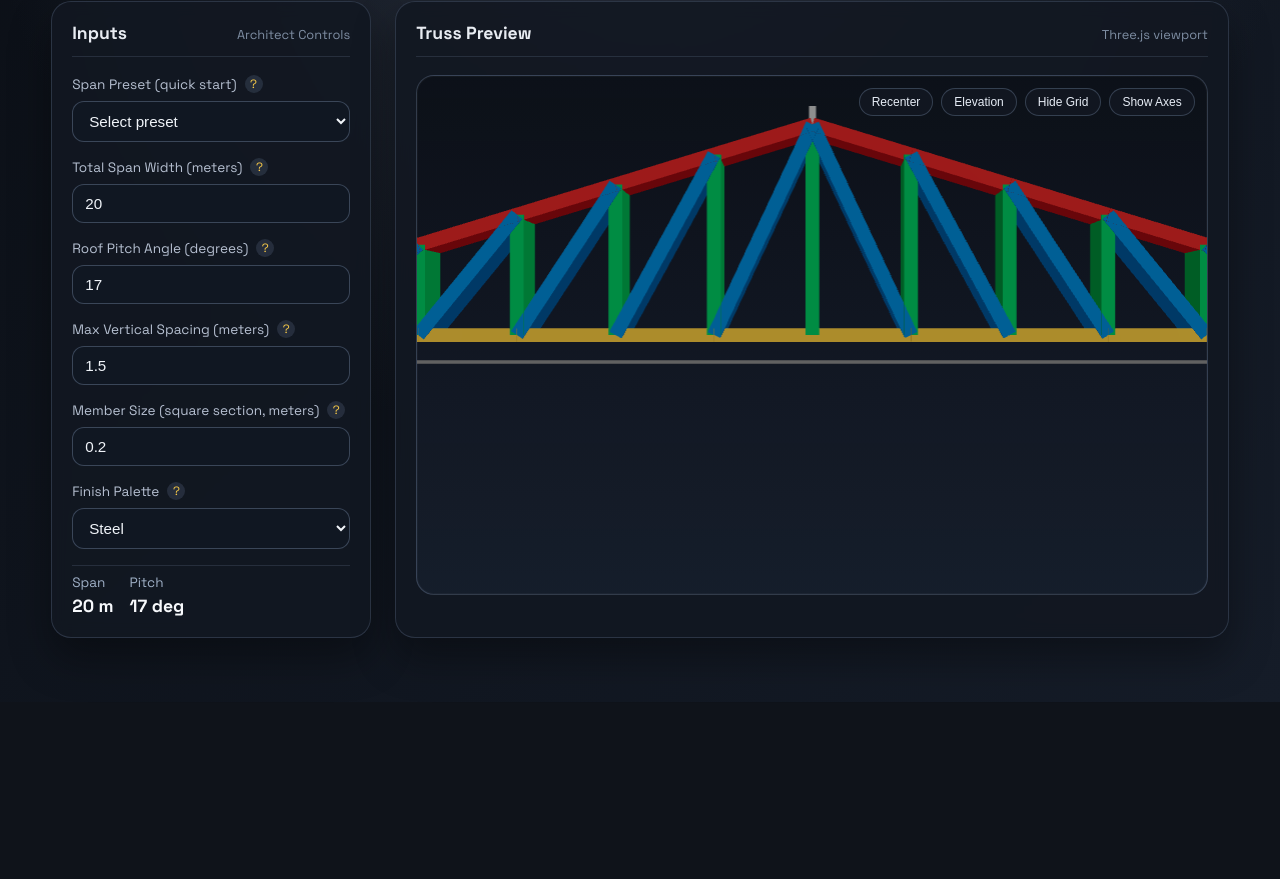
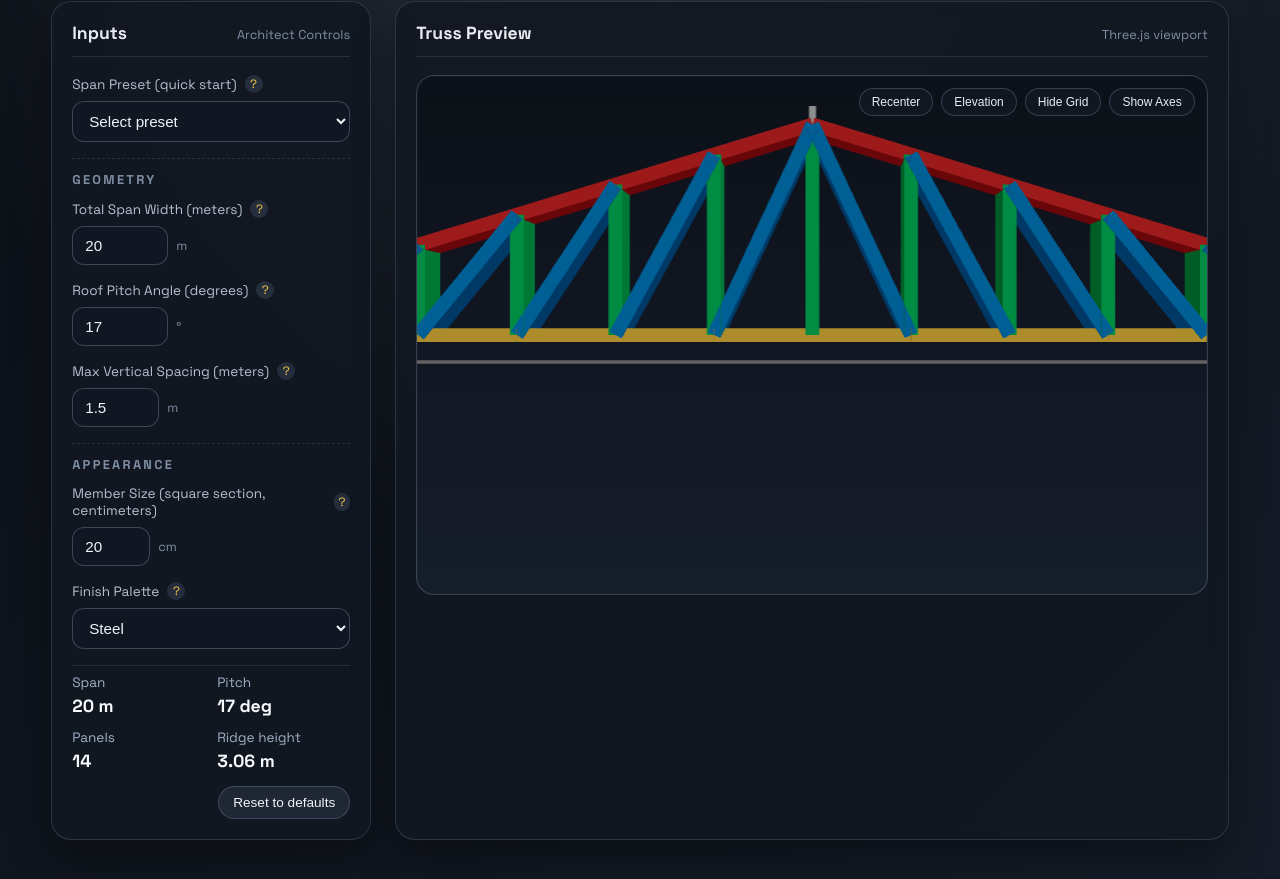
Before and after one commit to alp-kurt/roof-simulation-threejs, a React (Create React App) app: page / in a window 1280 px wide. Shown: the part 201-1080 px from the top of the page. Before the commit the page ends 903 px from the top, so only its background shows below. Built offline with nearby package versions, Linux system fonts and the light colour scheme; a web font is replaced by a local one.

Commit message:
improve input panel for better ux

```diff
--- a/src/App.css
+++ b/src/App.css
@@ -117,8 +117,9 @@
 }
 
 .Panel-footer {
-  display: flex;
-  gap: 16px;
+  display: grid;
+  grid-template-columns: repeat(2, minmax(0, 1fr));
+  gap: 12px;
   padding-top: 8px;
   border-top: 1px solid rgba(120, 140, 170, 0.2);
 }
@@ -134,6 +135,51 @@
 .Metric strong {
   font-size: 1.1rem;
   color: #f7f9fc;
+}
+
+.Control-group {
+  padding-top: 6px;
+  margin-top: 6px;
+  border-top: 1px dashed rgba(120, 140, 170, 0.2);
+}
+
+.Control-group h3 {
+  margin: 6px 0 12px;
+  font-size: 0.8rem;
+  text-transform: uppercase;
+  letter-spacing: 0.18em;
+  color: #7f8ea3;
+}
+
+.Control-input {
+  display: flex;
+  align-items: center;
+  gap: 8px;
+}
+
+.Unit {
+  font-size: 0.8rem;
+  color: #7f8ea3;
+}
+
+.Panel-actions {
+  margin-top: 14px;
+  display: flex;
+  justify-content: flex-end;
+}
+
+.Panel-actions button {
+  background: rgba(120, 140, 170, 0.15);
+  color: #f0f4f9;
+  border: 1px solid rgba(120, 140, 170, 0.35);
+  border-radius: 999px;
+  padding: 8px 14px;
+  font-size: 0.85rem;
+  cursor: pointer;
+}
+
+.Panel-actions button:hover {
+  border-color: rgba(164, 190, 224, 0.65);
 }
 
 .Preview-frame {
--- a/src/App.tsx
+++ b/src/App.tsx
@@ -25,6 +25,10 @@ function App() {
       }),
     [trussWidth, pitch, maxVerticalMemberSpacing]
   );
+  const panelCount = Math.max(1, Math.ceil(trussWidth / maxVerticalMemberSpacing));
+  const ridgeHeight = (trussWidth / 2) * Math.tan((pitch * Math.PI) / 180);
+
+  const memberSizeMeters = memberSize / 100;
 
   return (
     <div className="App">
@@ -45,6 +49,15 @@ function App() {
             memberSize={memberSize}
             materialPreset={materialPreset}
             spanPresets={spanPresets}
+            panelCount={panelCount}
+            ridgeHeight={ridgeHeight}
+            onReset={() => {
+              setTrussWidth(defaultTrussState.width);
+              setPitch(defaultTrussState.pitchDeg);
+              setMaxVerticalMemberSpacing(defaultTrussState.maxVerticalSpacing);
+              setMemberSize(defaultTrussState.memberSize);
+              setMaterialPreset(defaultTrussState.materialPreset);
+            }}
             onWidthChange={setTrussWidth}
             onPitchChange={setPitch}
             onSpacingChange={setMaxVerticalMemberSpacing}
@@ -64,7 +77,7 @@ function App() {
             <div className="Preview-frame">
               <TrussPreview
                 members={trussMembers}
-                memberSize={memberSize}
+                memberSize={memberSizeMeters}
                 palette={materialPresets[materialPreset]}
                 rendererConfig={rendererDefaults}
               />
--- a/src/config.ts
+++ b/src/config.ts
@@ -4,7 +4,7 @@ export const defaultTrussState = {
   width: 20,
   pitchDeg: 17,
   maxVerticalSpacing: 1.5,
-  memberSize: 0.2,
+  memberSize: 20,
   materialPreset: 'Steel' as keyof typeof materialPresets,
 };
 
--- a/src/ui/InputsPanel.tsx
+++ b/src/ui/InputsPanel.tsx
@@ -8,6 +8,9 @@ interface InputsPanelProps {
   memberSize: number;
   materialPreset: keyof typeof materialPresets;
   spanPresets: { label: string; width: number; pitch: number; spacing: number }[];
+  panelCount: number;
+  ridgeHeight: number;
+  onReset: () => void;
   onWidthChange: (value: number) => void;
   onPitchChange: (value: number) => void;
   onSpacingChange: (value: number) => void;
@@ -23,6 +26,9 @@ export const InputsPanel = ({
   memberSize,
   materialPreset,
   spanPresets,
+  panelCount,
+  ridgeHeight,
+  onReset,
   onWidthChange,
   onPitchChange,
   onSpacingChange,
@@ -59,11 +65,13 @@ export const InputsPanel = ({
         </option>
         {spanPresets.map((preset) => (
           <option key={preset.label} value={preset.label}>
-            {preset.label}
+            {preset.label} · {preset.width}m / {preset.pitch}°
           </option>
         ))}
       </select>
     </div>
+    <div className="Control-group">
+      <h3>Geometry</h3>
       <div className="Control-row">
         <label htmlFor="width">
           Total Span Width (meters)
@@ -71,12 +79,18 @@ export const InputsPanel = ({
             ?
           </span>
         </label>
+        <div className="Control-input">
           <input
             id="width"
             type="number"
+            min={4}
+            max={60}
+            step={0.5}
             value={trussWidth}
             onChange={(e) => onWidthChange(Number(e.target.value))}
           />
+          <span className="Unit">m</span>
+        </div>
       </div>
       <div className="Control-row">
         <label htmlFor="pitch">
@@ -85,12 +99,18 @@ export const InputsPanel = ({
             ?
           </span>
         </label>
+        <div className="Control-input">
           <input
             id="pitch"
             type="number"
+            min={5}
+            max={45}
+            step={0.5}
             value={pitch}
             onChange={(e) => onPitchChange(Number(e.target.value))}
           />
+          <span className="Unit">°</span>
+        </div>
       </div>
       <div className="Control-row">
         <label htmlFor="spacing">
@@ -99,26 +119,41 @@ export const InputsPanel = ({
             ?
           </span>
         </label>
+        <div className="Control-input">
           <input
             id="spacing"
             type="number"
+            min={0.5}
+            max={4}
+            step={0.1}
             value={maxVerticalMemberSpacing}
             onChange={(e) => onSpacingChange(Number(e.target.value))}
           />
+          <span className="Unit">m</span>
         </div>
+      </div>
+    </div>
+    <div className="Control-group">
+      <h3>Appearance</h3>
       <div className="Control-row">
       <label htmlFor="memberSize">
-        Member Size (square section, meters)
+        Member Size (square section, centimeters)
         <span className="Help" data-help="Visual thickness for each member in the 3D preview.">
           ?
         </span>
       </label>
+      <div className="Control-input">
         <input
           id="memberSize"
           type="number"
+          min={5}
+          max={60}
+          step={1}
           value={memberSize}
           onChange={(e) => onMemberSizeChange(Number(e.target.value))}
         />
+        <span className="Unit">cm</span>
+      </div>
     </div>
       <div className="Control-row">
         <label htmlFor="material">
@@ -139,6 +174,7 @@ export const InputsPanel = ({
           ))}
         </select>
       </div>
+    </div>
     <div className="Panel-footer">
       <div className="Metric">
         <span>Span</span>
@@ -148,6 +184,19 @@ export const InputsPanel = ({
         <span>Pitch</span>
         <strong>{pitch} deg</strong>
       </div>
+      <div className="Metric">
+        <span>Panels</span>
+        <strong>{panelCount}</strong>
+      </div>
+      <div className="Metric">
+        <span>Ridge height</span>
+        <strong>{ridgeHeight.toFixed(2)} m</strong>
+      </div>
+    </div>
+    <div className="Panel-actions">
+      <button type="button" onClick={onReset}>
+        Reset to defaults
+      </button>
     </div>
   </section>
 );
```
Lines whose indentation alone changed are shown as unchanged.
